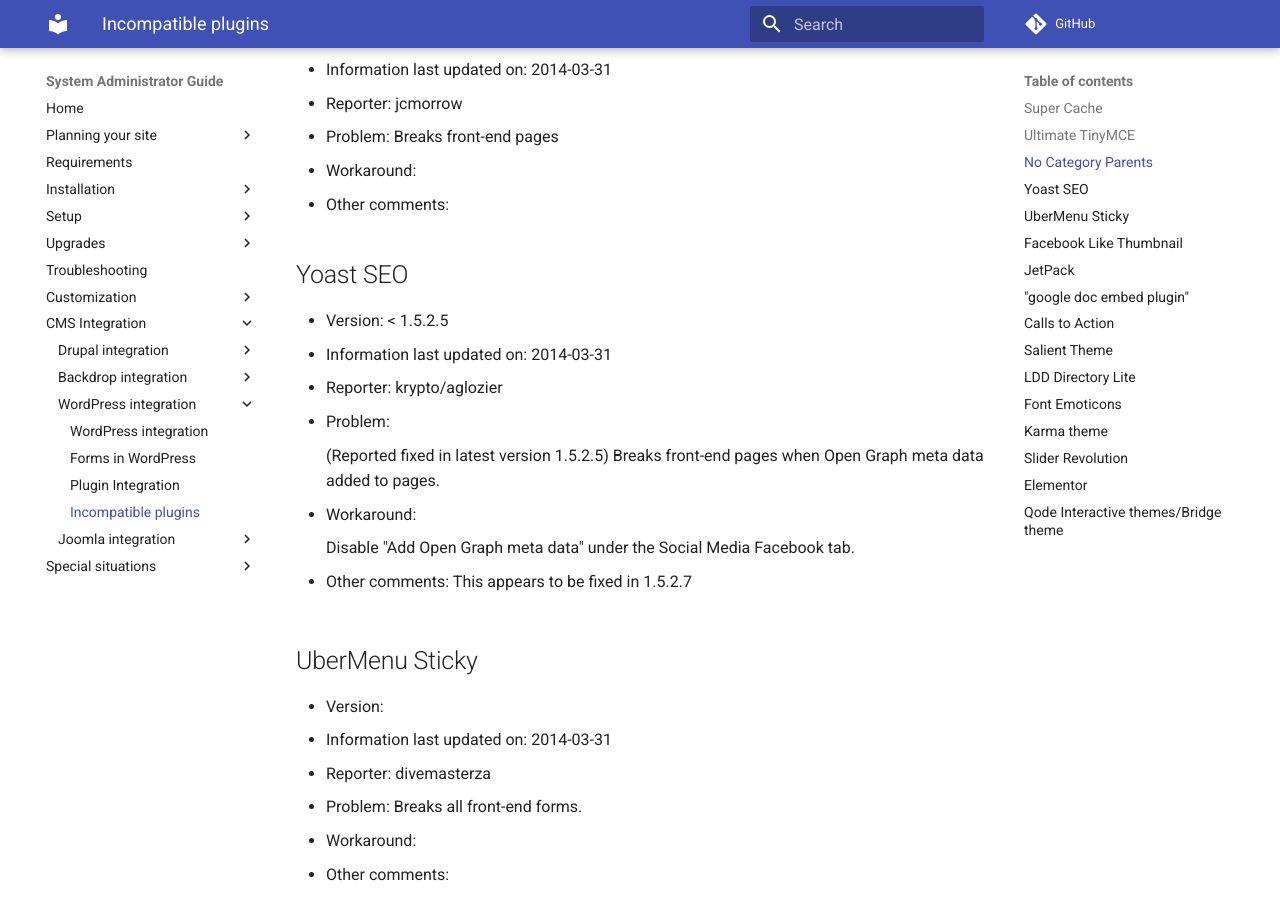
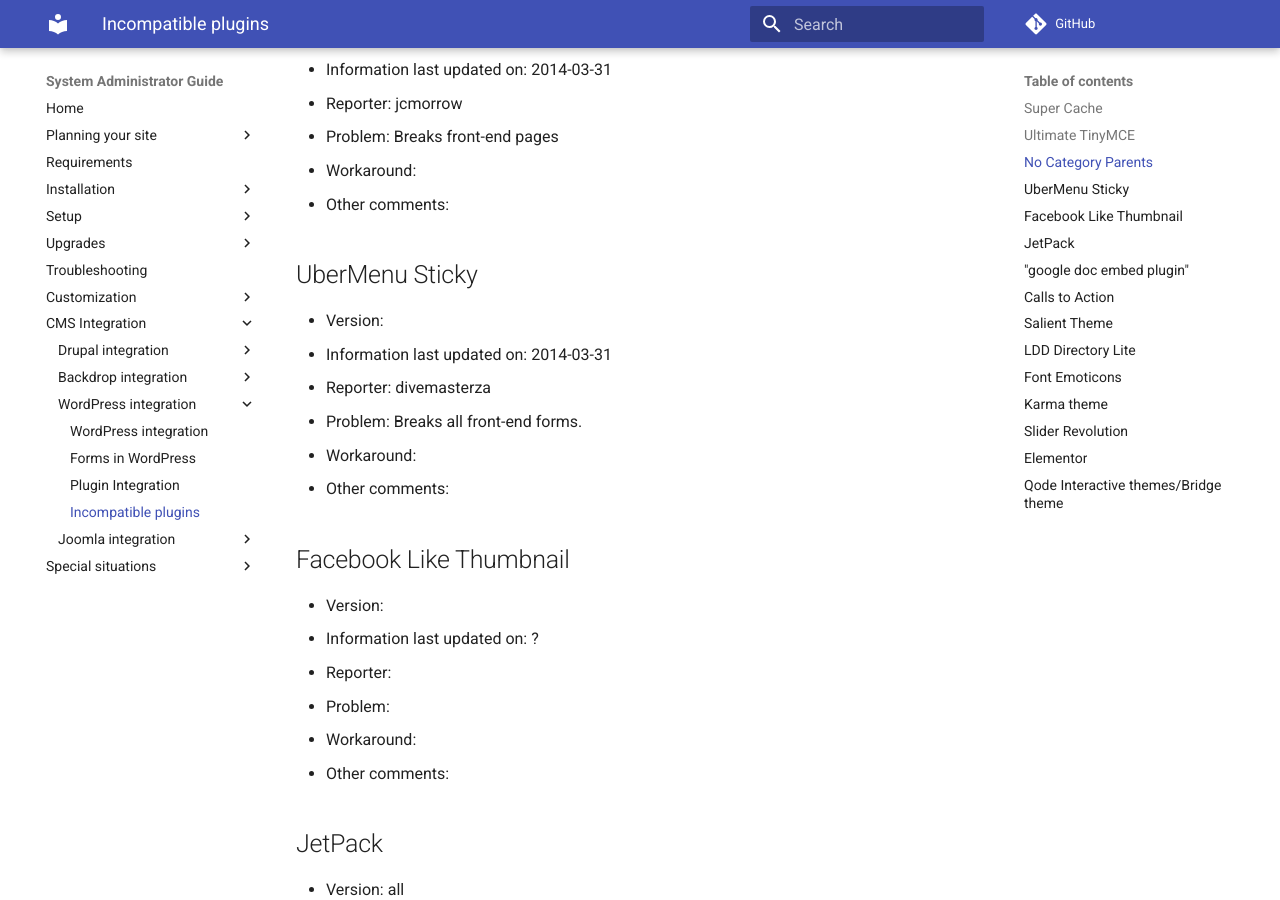
Before and after one commit to civicrm/civicrm-sysadmin-guide, an MkDocs documentation site: the page built from docs/integration/wordpress/incompatibilities.md, in a window 1280 px wide and 900 px high, scrolled down 1256 px. Built offline with MkDocs 1.6.1 and Material for MkDocs 9.7.7, drawn with Linux system fonts in a browser that asks for light colours; comment, search, counter and statistics services are not loaded.

Commit message:
Remove YOAST SEO from list of incompatible plugins
Remove YOAST SEO from list of incompatible plugins. The reference is old and YOAST SEO has been working just fine with CiviCRM for over 2 years now.

```diff
--- a/docs/integration/wordpress/incompatibilities.md
+++ b/docs/integration/wordpress/incompatibilities.md
@@ -39,21 +39,6 @@ Because of the huge number and ever-changing nature of community contributed Wor
 * Problem: Breaks front-end pages
 * Workaround:
 * Other comments:
-
-## Yoast SEO
-
-* Version: < 1.5.2.5
-* Information last updated on: 2014-03-31
-* Reporter: krypto/aglozier
-* Problem:
-
-    (Reported fixed in latest version 1.5.2.5) Breaks front-end pages when Open Graph meta data added to pages.
-
-* Workaround:
-
-    Disable "Add Open Graph meta data" under the Social Media Facebook tab.
-
-* Other comments: This appears to be fixed in 1.5.2.7
 
 ## UberMenu Sticky
 
```
